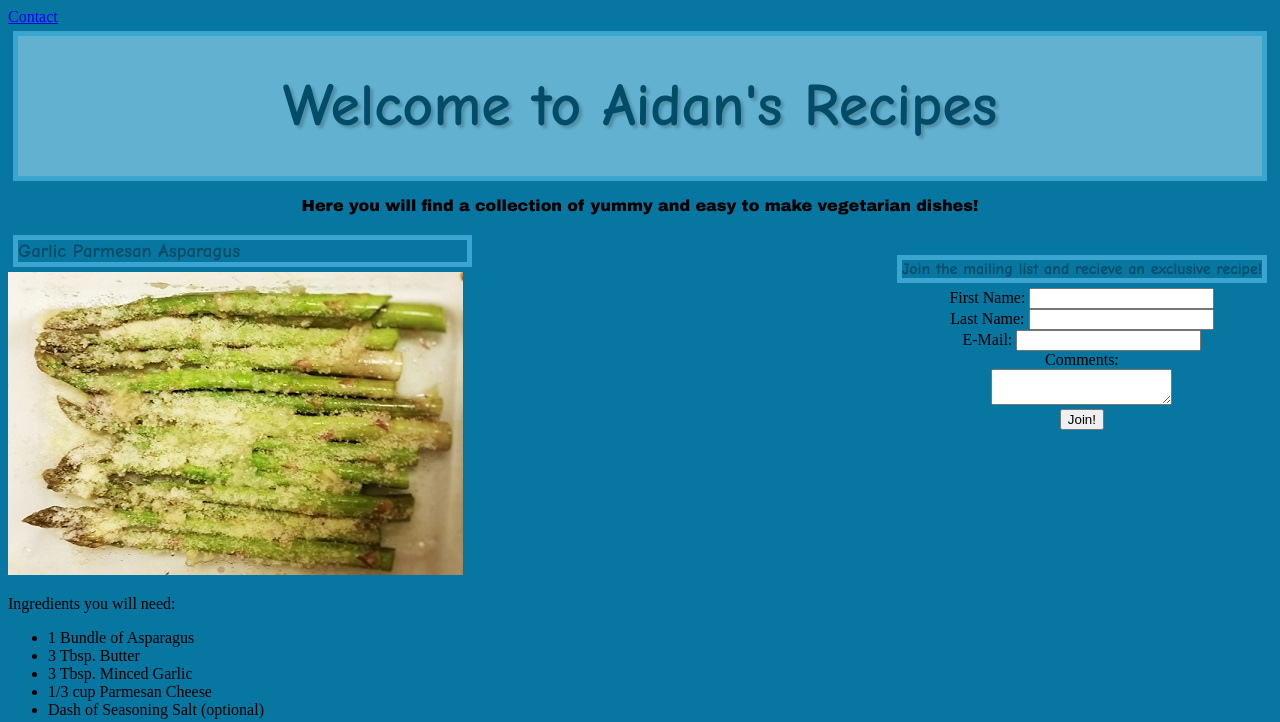
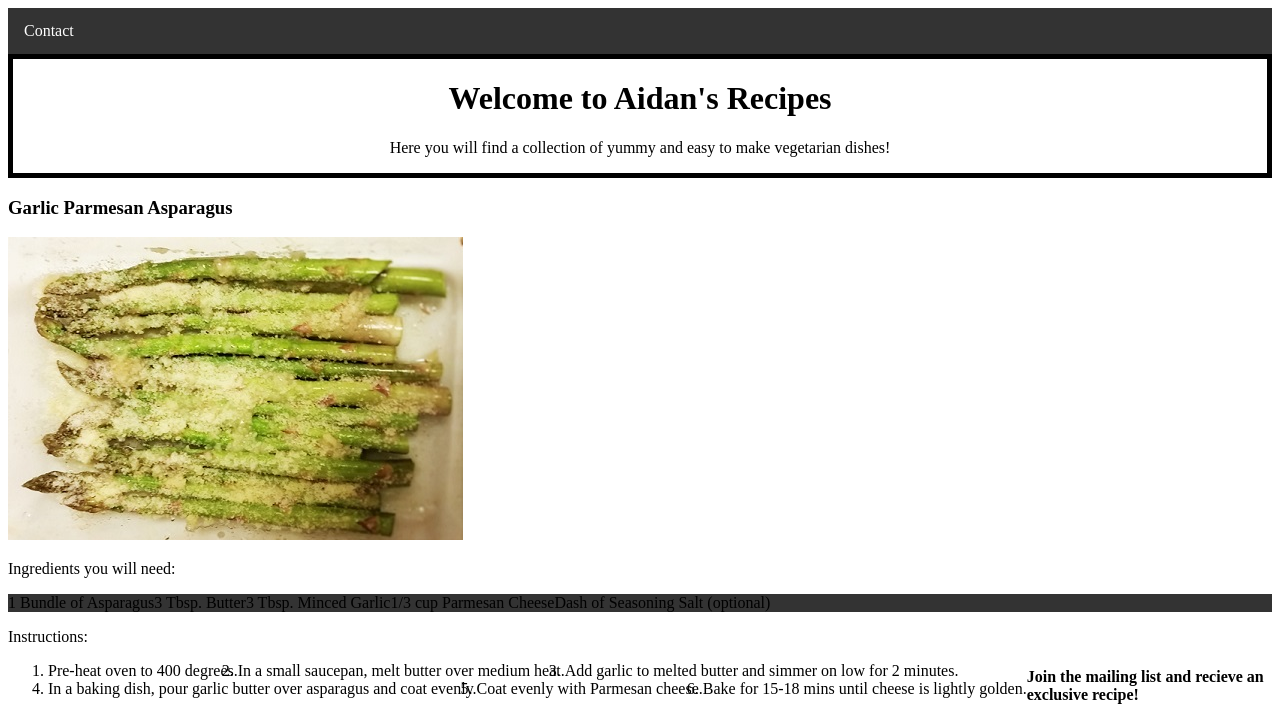
Before and after one commit to Legaspi21/Legaspi21.github.io, a plain HTML site: page index.html in a window 1280 px wide. Shown: the top 722 px of the page. Drawn offline with Linux system fonts and the light colour scheme.

Commit message:
Added stying to css file

```diff
--- a/index.html
+++ b/index.html
@@ -6,7 +6,9 @@
 </head>
 <body>
 <nav>
-	<a href="contact.html">Contact</a>
+<ul>
+	<li><a href="contact.html">Contact</a>
+</ul>
 </nav>
 <header>
 <h1 class="heading">Welcome to Aidan's Recipes</h1>
@@ -15,7 +17,7 @@
 <main>
 	<div id="wrapper">
 		<div>
-			<h3 class="heading">Garlic Parmesan Asparagus</h3>
+			<h3 id="heading">Garlic Parmesan Asparagus</h3>
 		<div>
 			<img src="asparagus.jpg" alt="Asparagus">
 		</div>
--- a/styles.css
+++ b/styles.css
@@ -1,45 +1,39 @@
-body {background:#0776A0;
+/*
+Padding and border added to at least one element
+Margin added to at least one element
+At least one centered element (a footer message can be nice for this)
+A background image on at least one element
+A different font on at least one element
+A few elements styled using a class
+A different color for visited links
+An element styled with an ID
+*/
 
-}
-h1{ font-size: 60px;
- 	line-height: 100px;
-	font-weight: bold;
- 	text-align: center;
- 	text-shadow: rgba(0, 0, 0, .2) 3px 3px 3px;
- 	text-align: center;
- 	padding: 20px;
- 	background-color:#62b1D0;
- }
-h1, h2, h3, h4{
-	font-family: "Comic Sans MS", cursive, sans-serif;
-	border-style: solid;
-	border-width: 5px;
-	margin: 5px;
-	border-color: #3AA6D0;
-	color: #024C68;
-
-}
-#first-p{
-	font-family: "Arial Black", Gadget, sans-serif;
-}
-#wrapper{
-	float: left;
-
-}
-aside{
-	position: relative;
-	float: right;
-	top: 20px;
-}
-.center{
+header{
+	border: 5px solid black;
 	text-align: center;
 }
-article{
-	position: absolute;
-	margin-top: 800px;
-	border-color:white;
+
+ul {
+    list-style-type: none;
+    margin: 0;
+    padding: 0;
+    overflow: hidden;
+    background-color: #333;
 }
-footer{
-	position: relative;
-	margin-top: 1000px;
+
+li {
+    float: left;
 }
+
+li a {
+    display: block;
+    color: white;
+    text-align: center;
+    padding: 14px 16px;
+    text-decoration: none;
+}
+
+li a:hover {
+    background-color: #111;
+}
```
Also changed, not shown: kitchen.jpg (added), wood.png (added).
